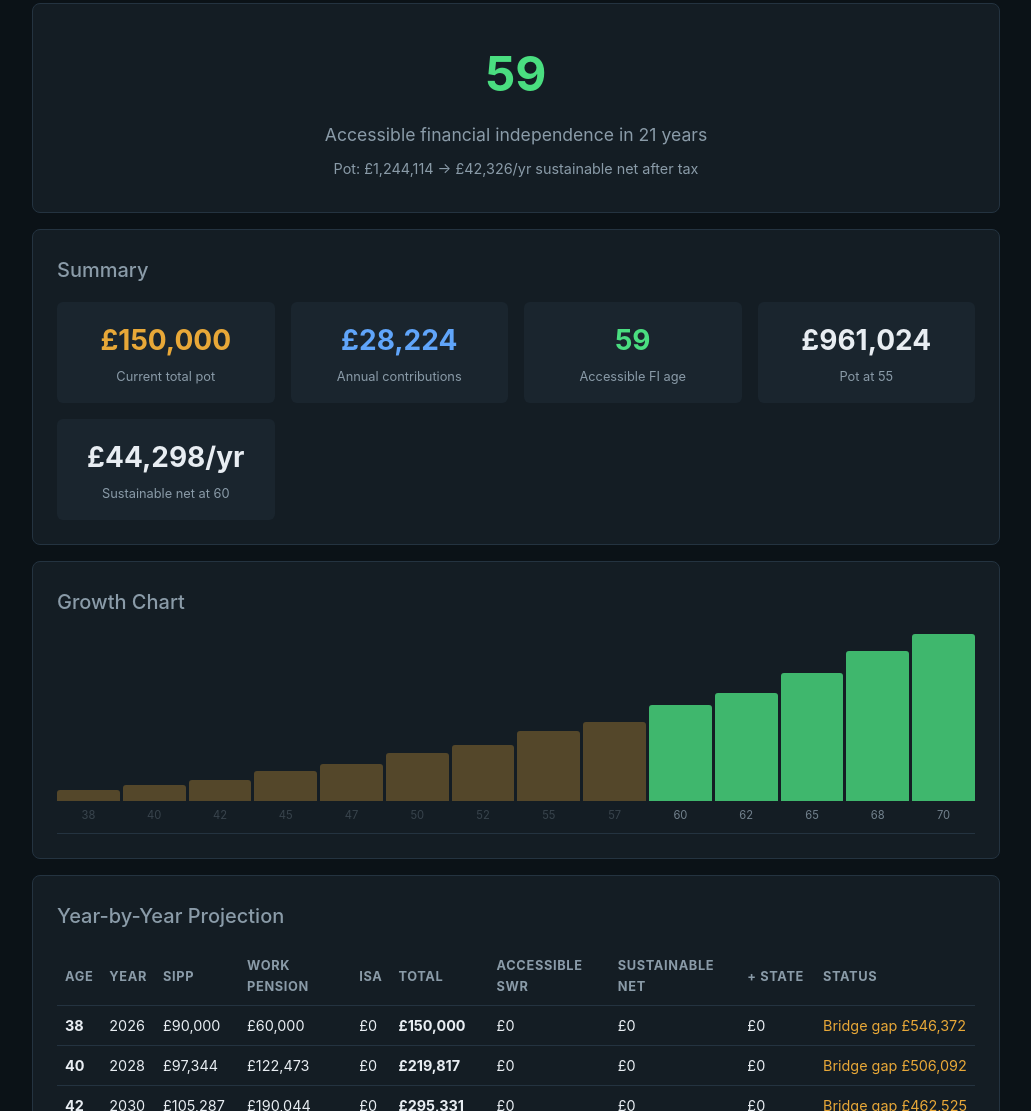
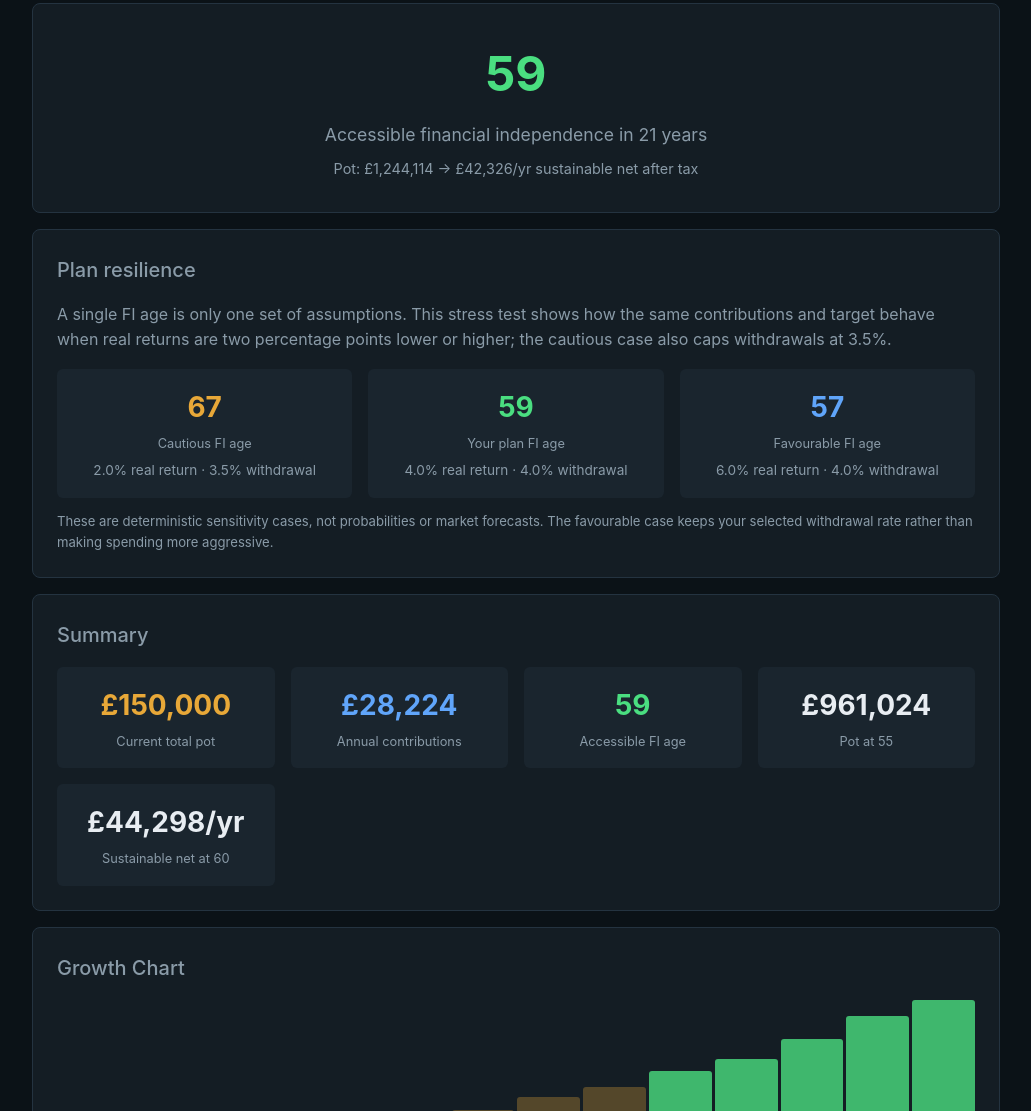
Before and after one commit to Aelvryx/fi-calculator-uk, a website: page index.html in a window 1280 px wide. Shown: the part 635-1746 px from the top of the page, without its empty margins (124-1155 px from the left). Drawn offline with Linux system fonts and the light colour scheme.

Commit message:
feat: show FI plan resilience range (#3)
Co-authored-by: Mei Elwyn <mei@mei.place>

```diff
--- a/finance-model.js
+++ b/finance-model.js
@@ -13,6 +13,11 @@ export const UK_ASSUMPTIONS = Object.freeze({
   additionalRate: 0.45,
   pensionTaxFreeFraction: 0.25,
   lumpSumAllowance: 268_275,
+});
+
+export const RESILIENCE_ASSUMPTIONS = Object.freeze({
+  realReturnDelta: 0.02,
+  cautiousWithdrawalRate: 0.035,
 });
 
 function nonNegative(value) {
@@ -201,6 +206,43 @@ export function project(
   return { years, fiAge };
 }
 
+export function planResilience(inputs) {
+  const selectedReturn = Number(inputs.rr) || 0;
+  const selectedWithdrawal = nonNegative(inputs.swr);
+  const scenarios = [
+    {
+      key: 'cautious',
+      label: 'Cautious',
+      rr: Math.max(0, selectedReturn - RESILIENCE_ASSUMPTIONS.realReturnDelta),
+      swr: Math.min(
+        selectedWithdrawal,
+        RESILIENCE_ASSUMPTIONS.cautiousWithdrawalRate,
+      ),
+    },
+    {
+      key: 'selected',
+      label: 'Your plan',
+      rr: selectedReturn,
+      swr: selectedWithdrawal,
+    },
+    {
+      key: 'favourable',
+      label: 'Favourable',
+      rr: selectedReturn + RESILIENCE_ASSUMPTIONS.realReturnDelta,
+      swr: selectedWithdrawal,
+    },
+  ];
+
+  return scenarios.map(scenario => ({
+    ...scenario,
+    fiAge: project({
+      ...inputs,
+      rr: scenario.rr,
+      swr: scenario.swr,
+    }).fiAge,
+  }));
+}
+
 export function allocationAtAccess(inputs, totalMonthly, redirectMonthly) {
   const rr = Number(inputs.rr) || 0;
   const total = nonNegative(totalMonthly);
--- a/index.html
+++ b/index.html
@@ -134,6 +134,13 @@ th { color: var(--muted); font-size: 0.8rem; text-transform: uppercase; letter-s
 </div>
 
 <div class="card">
+<h2 style="margin-top:0">Plan resilience</h2>
+<p style="color:var(--muted);margin-bottom:1rem">A single FI age is only one set of assumptions. This stress test shows how the same contributions and target behave when real returns are two percentage points lower or higher; the cautious case also caps withdrawals at 3.5%.</p>
+<div class="summary-grid" id="resilienceSummary"></div>
+<p class="bridge-note">These are deterministic sensitivity cases, not probabilities or market forecasts. The favourable case keeps your selected withdrawal rate rather than making spending more aggressive.</p>
+</div>
+
+<div class="card">
 <h2 style="margin-top:0">Summary</h2>
 <div class="summary-grid" id="summary"></div>
 </div>
@@ -240,6 +247,7 @@ th { color: var(--muted); font-size: 0.8rem; text-transform: uppercase; letter-s
 import {
   UK_ASSUMPTIONS,
   allocationAtAccess,
+  planResilience,
   project,
 } from './finance-model.js';
 import {
@@ -416,6 +424,20 @@ function calc() {
     <div class="summary-item"><div class="summary-value">${fmt(atPotMilestone.total)}</div><div class="summary-label">Pot at ${potMilestoneAge}</div></div>
     <div class="summary-item"><div class="summary-value">${fmt(atIncomeMilestone.privateNet)}/yr</div><div class="summary-label">Sustainable net at ${incomeMilestoneAge}</div></div>
   `;
+
+  const resilience = planResilience(inp);
+  const resilienceColours = {
+    cautious: 'var(--accent)',
+    selected: 'var(--green)',
+    favourable: 'var(--blue)',
+  };
+  document.getElementById('resilienceSummary').innerHTML = resilience.map(scenario => `
+    <div class="summary-item">
+      <div class="summary-value" style="color:${resilienceColours[scenario.key]}">${scenario.fiAge ?? '75+'}</div>
+      <div class="summary-label">${scenario.label} FI age</div>
+      <div class="helper">${(scenario.rr * 100).toFixed(1)}% real return · ${(scenario.swr * 100).toFixed(2).replace(/0$/, '')}% withdrawal</div>
+    </div>
+  `).join('');
 
   const bridge = current.retirement;
   document.getElementById('bridgeSummary').innerHTML = bridge.bridgeYears > 0 ? `
```
Also changed, not shown: ASSUMPTIONS.md (+1 -0 lines), tests/finance-model.test.mjs (+52 -0 lines), README.md.
